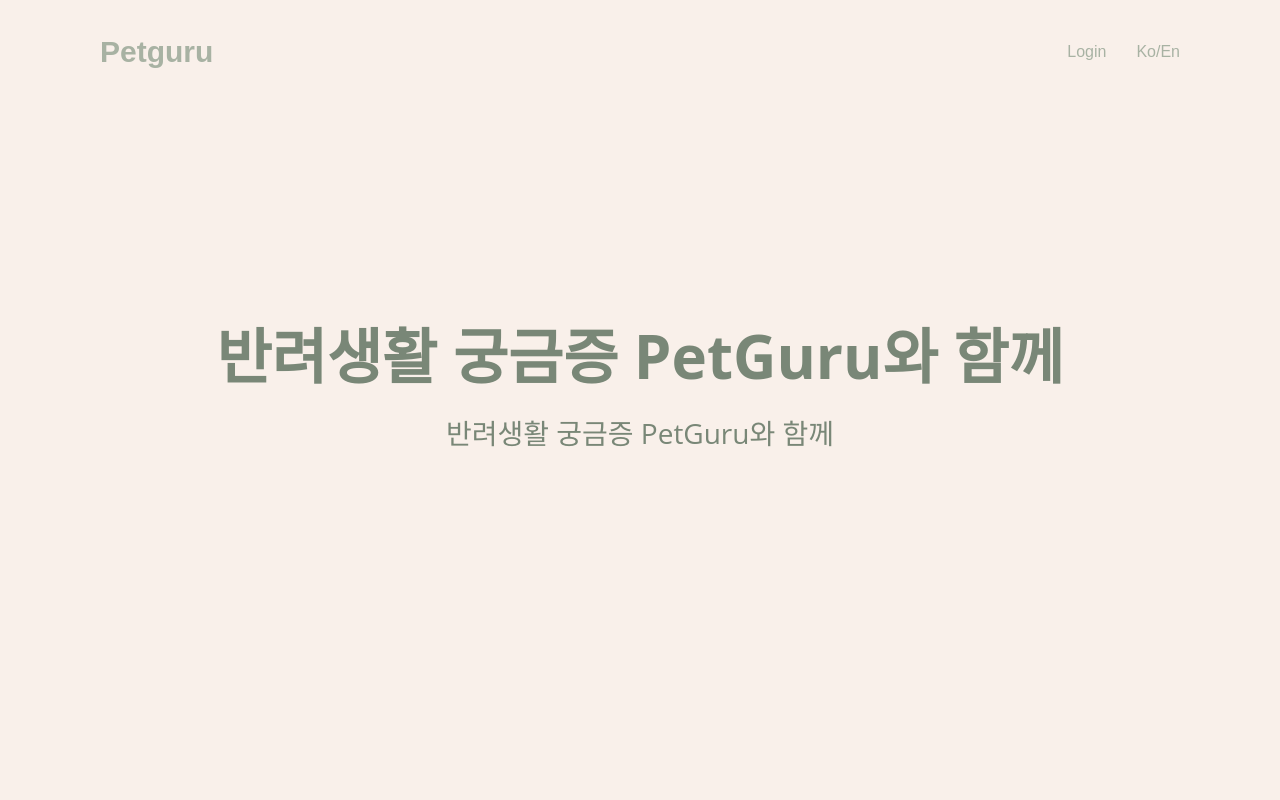
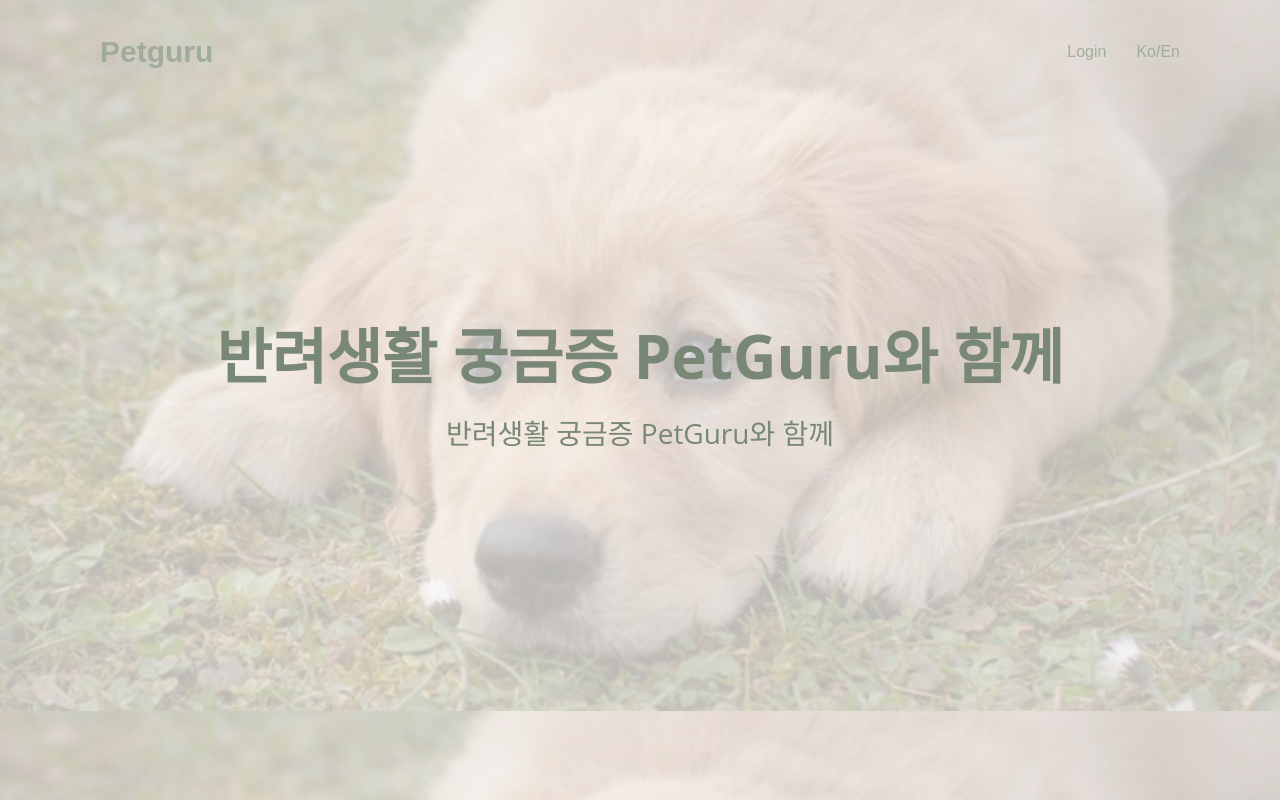
Before and after one commit to codestates/petguru-client, a Next.js app: page / in a window 1280 px wide. Shown: the top 800 px of the page. Built offline with nearby package versions, Linux system fonts and the light colour scheme.

Commit message:
:lipstick: css updated 2

```diff
--- a/components/LandingPageMain.js
+++ b/components/LandingPageMain.js
@@ -4,7 +4,7 @@
   return (
     <>
       <section class="first">
-        <div class="backgroundImage" style={{ backgroundImage: "url()" }}></div>
+        <div class="backgroundImage" style={{ backgroundImage: "url(img/3.jpeg)" }}></div>
         <h1>반려생활 궁금증 PetGuru와 함께</h1>
         <h3>반려생활 궁금증 PetGuru와 함께</h3>
       </section>
@@ -28,7 +28,7 @@
         <br />
         <hr />
         <ul class="grid">
-          <li class="small" style={{ backgroundImage: "url(img/4.jpeg" }}></li>
+          <li class="small" style={{ backgroundImage: "url(img/4.jpeg)" }}></li>
           <li class="large" style={{ backgroundImage: "url(img/4.jpeg)" }}></li>
           <li class="large" style={{ backgroundImage: "url(img/4.jpeg)" }}></li>
           <li class="small" style={{ backgroundImage: "url(img/4.jpeg)" }}></li>
--- a/styles/globals.css
+++ b/styles/globals.css
@@ -175,7 +175,7 @@
 	height: 100%;
 	background-size: contain;
 	background-color: #f8ede3;
-	opacity: 0.75;
+	opacity: 0.5;
 	z-index: -1;
 }
 
@@ -187,7 +187,7 @@
 	width: 100%;
 	height: 100%;
 	background-color: #f8ede3;
-	opacity: 0.75;
+	opacity: 0.5;
 }
 
 .first h1{
```
Also changed, not shown: pages/home/index.js (+4 -4 lines).
